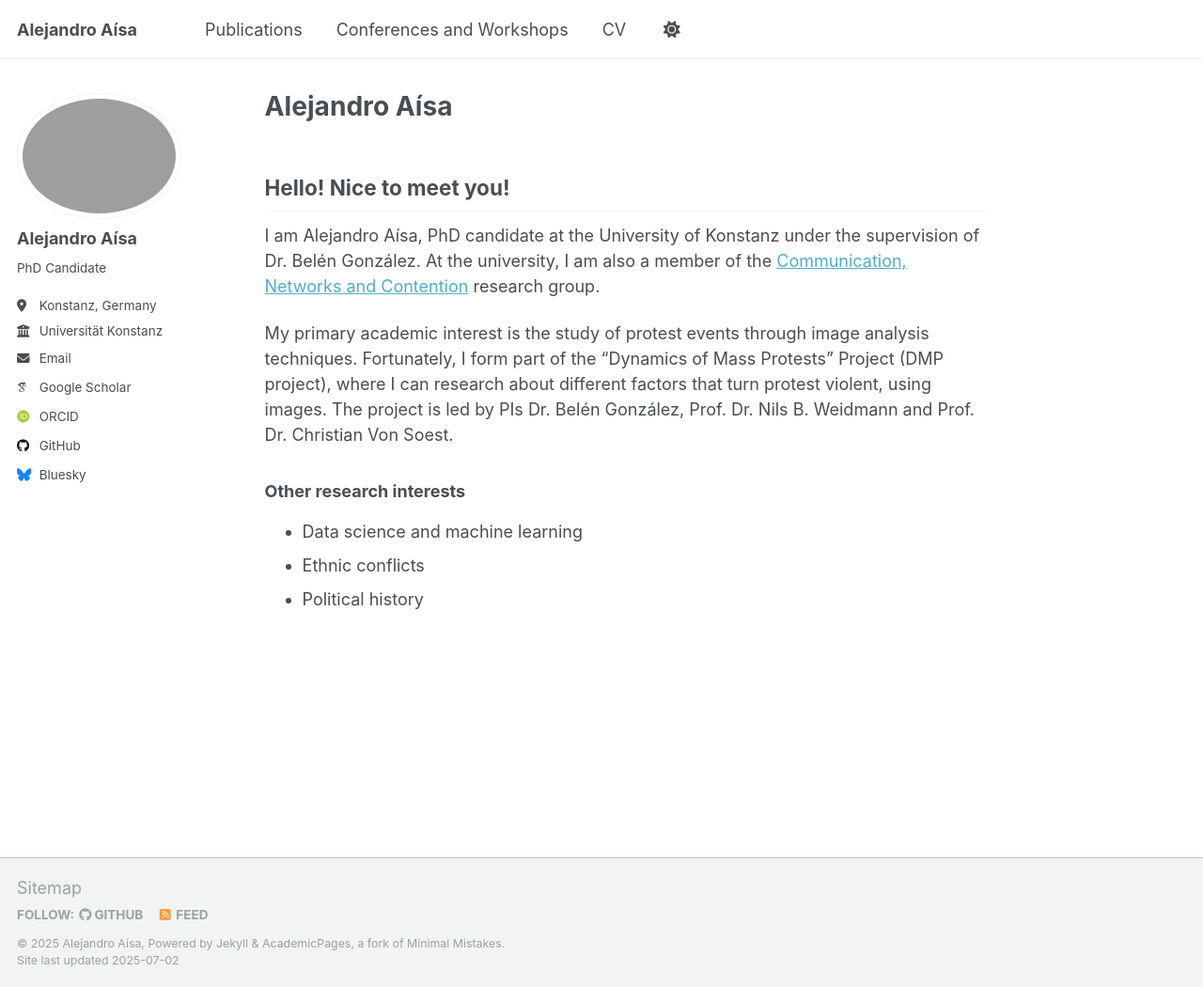
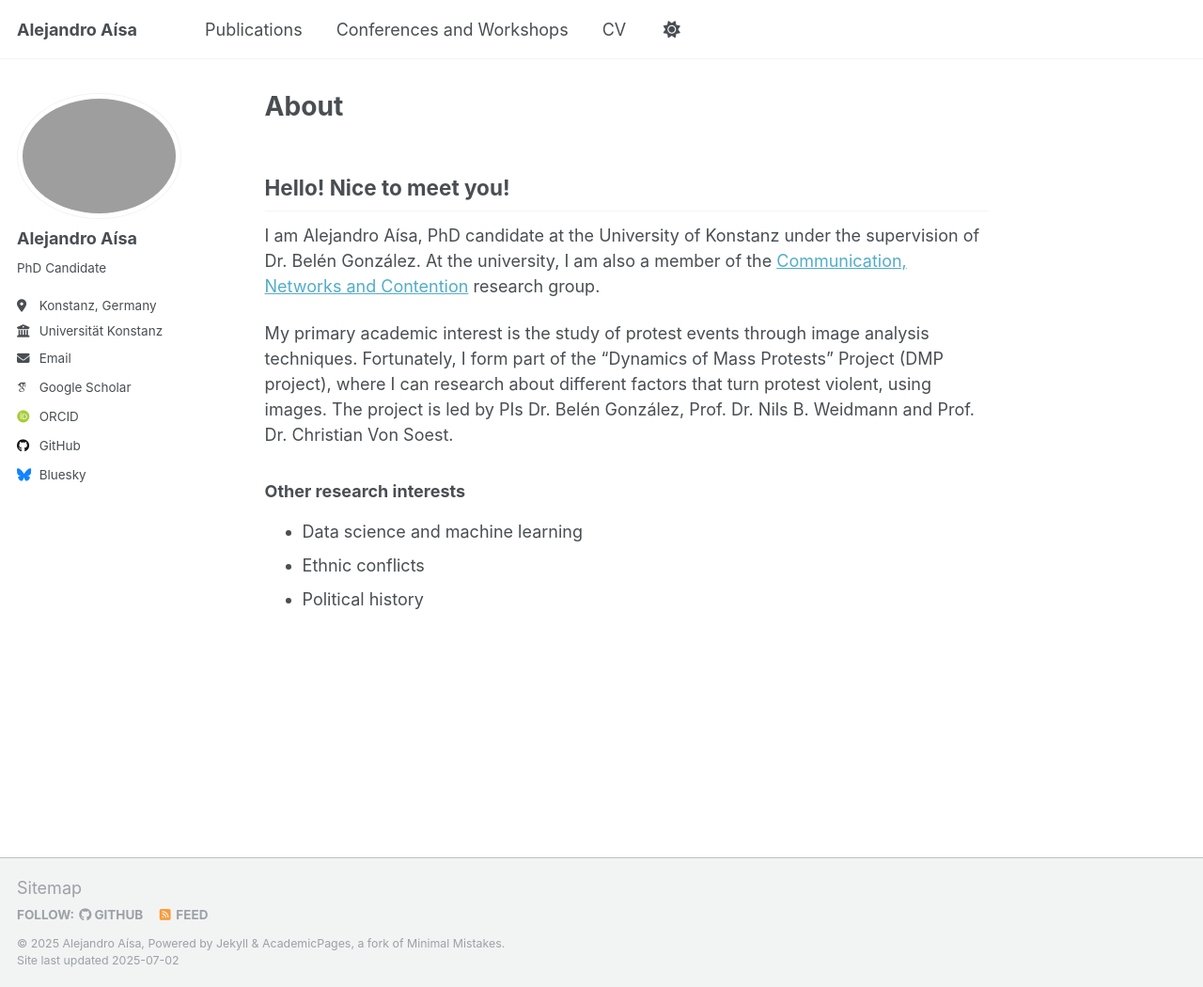
Before and after one commit to alejandroaisam/alejandroaisam.github.io, a Jekyll site: the page built from _pages/about.md, in a window 1280 px wide and 1050 px high. Shown: the whole window at 94% size. Built offline with Jekyll 4.4.1, drawn with Linux system fonts in a browser that asks for light colours; some web fonts are replaced; a script that is not in the unit is left out.

Commit message:
Update about.md
Update

```diff
--- a/_pages/about.md
+++ b/_pages/about.md
@@ -1,6 +1,6 @@
 ---
 permalink: /
-title: "Alejandro Aísa"
+title: "About"
 author_profile: true
 redirect_from:
   - /about/
```
